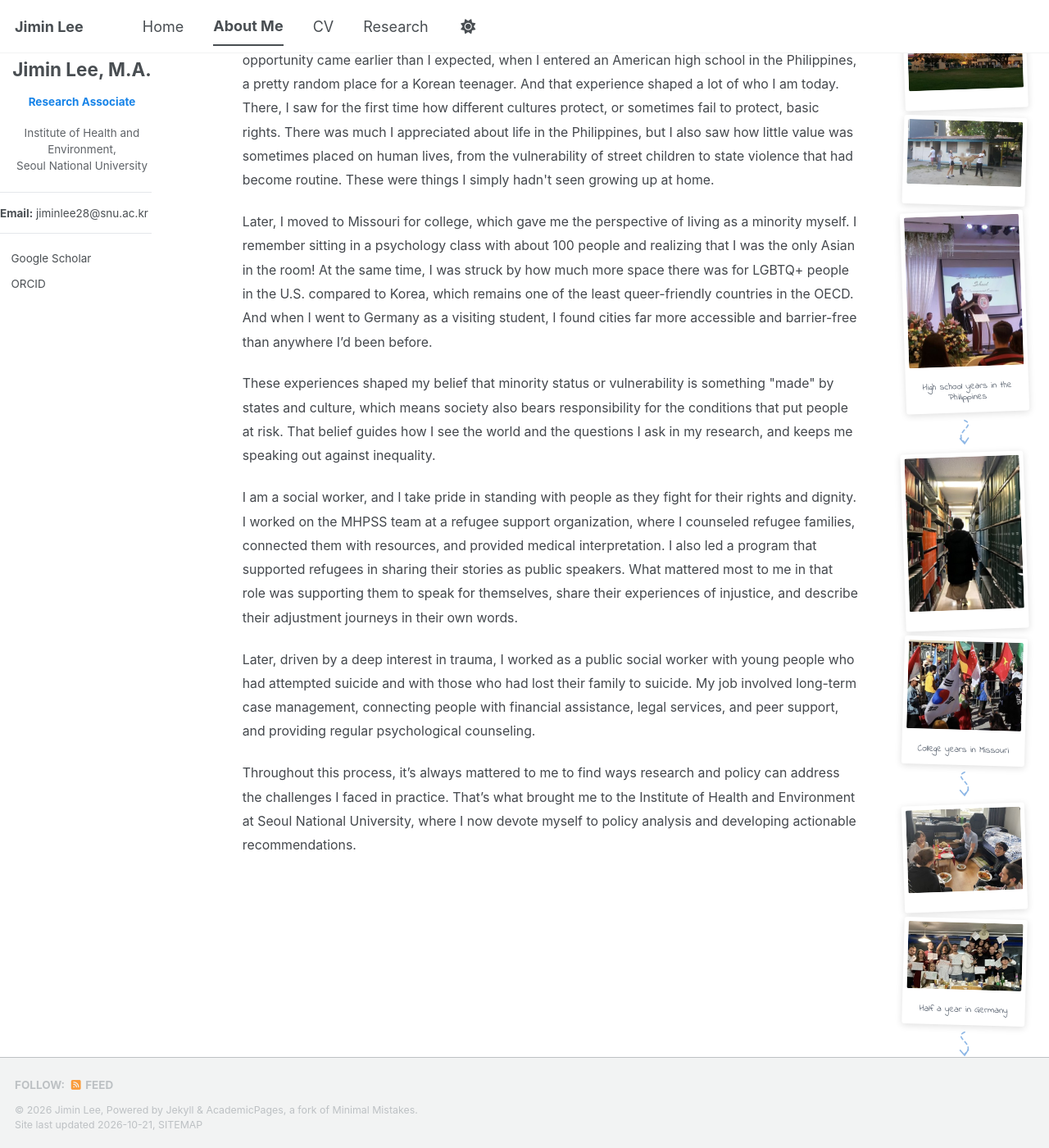
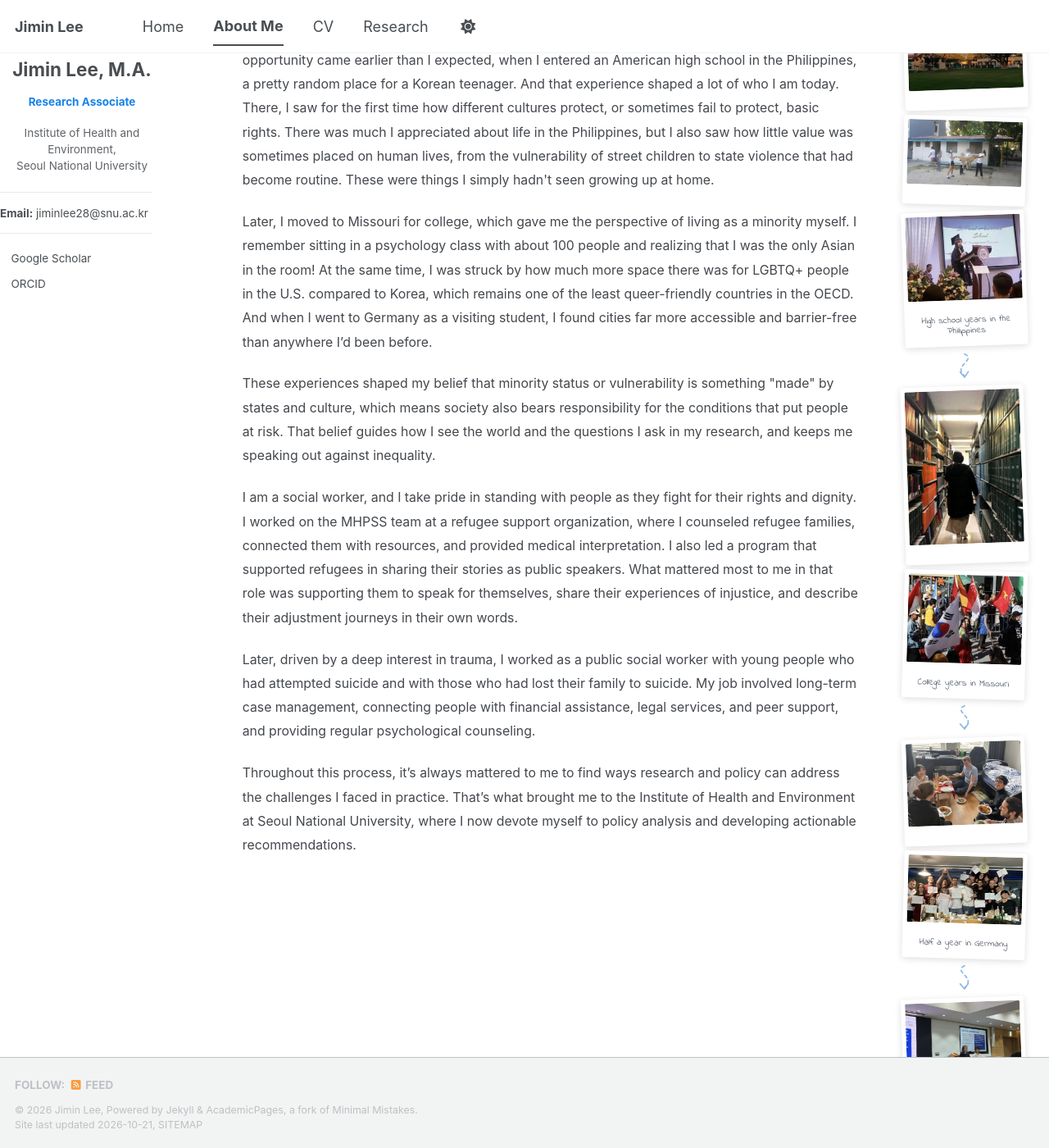
Before and after one commit to jiminlee-research/jiminlee-research.github.io, a Jekyll site: the page built from _pages/about-me.md, in a window 1280 px wide and 1400 px high, scrolled down 309 px. Shown: the whole window at 82% size. Built offline with Jekyll 4.4.1, drawn with Linux system fonts in a browser that asks for light colours; a style sheet for code colours, icons or effects is not loaded.

Commit message:
About Me: new graduation crop; gentle click-to-enlarge for photos
Co-Authored-By: Claude Opus 5.5 <noreply@anthropic.com>
Claude-Session: https://claude.ai/code/session_01GYaXMgFYpFz8tBfJmAVwxN

```diff
--- a/_includes/lightbox.html
+++ b/_includes/lightbox.html
@@ -4,8 +4,11 @@
 .lb-overlay img { max-width:100%; max-height:100%; border-radius:6px; box-shadow:0 8px 30px rgba(0,0,0,.4); }
 .lb-close { position:absolute; top:.8rem; right:1.2rem; color:#fff; font-size:2rem; line-height:1; background:none; border:0; cursor:pointer; }
 [data-lightbox] { cursor:zoom-in; }
+.lb-overlay.lb-soft { background:rgba(20,20,20,.45); }
+.lb-overlay.lb-soft img { max-width:min(460px,88vw); max-height:72vh; background:#fff; padding:8px 8px 10px; border-radius:4px; animation:lbpop .18s ease-out; }
+@keyframes lbpop { from { transform:scale(.85); opacity:0; } to { transform:scale(1); opacity:1; } }
 </style>
-<div class="lb-overlay" id="lb" aria-hidden="true"><button class="lb-close" aria-label="Close">&times;</button><img alt=""></div>
+<div class="lb-overlay{% if include.soft %} lb-soft{% endif %}" id="lb" aria-hidden="true"><button class="lb-close" aria-label="Close">&times;</button><img alt=""></div>
 <script>
 (function(){
   var lb=document.getElementById('lb'), img=lb.querySelector('img');
--- a/_pages/about-me.md
+++ b/_pages/about-me.md
@@ -72,7 +72,7 @@ author_profile: true
 .about-layout .about-section { margin-top:0; }
 .about-timeline { display:flex; flex-direction:column; align-items:center; padding-top:3.2rem; }
 .tl-photo { display:block !important; margin:0; width:150px; background:#fff; padding:5px 5px 6px; box-shadow:0 2px 8px rgba(0,0,0,.13); border-radius:3px; }
-.tl-photo img { width:100%; display:block; border-radius:2px; }
+.tl-photo img { transition:transform .15s; width:100%; display:block; border-radius:2px; }
 .tl-photo figcaption { font-family:'Indie Flower',cursive; font-size:.62rem; line-height:1.2; color:#4b5563; text-align:center !important; width:100%; margin-top:.35rem; }
 .tl-photo.tl-pair { margin-bottom:.5rem; }
 .tilt-l { transform:rotate(-2deg); }
@@ -100,6 +100,7 @@ author_profile: true
 .about-more[open] > summary h2::after { transform:rotate(45deg); }
 .about-more > summary:hover h2 { color:#1683e8; }
 .about-more .tl-second { padding-top:.4rem; }
+.tl-photo img:hover { transform:scale(1.03); }
 </style>
 <link href="https://fonts.googleapis.com/css2?family=Indie+Flower&display=swap" rel="stylesheet">
 
@@ -128,19 +129,19 @@ author_profile: true
 
 </section>
 <aside class="about-timeline" aria-label="Photos from my journey">
-<figure class="tl-photo tilt-l tl-pair"><img src="/images/about/ph-campus.jpg" alt="My high school campus in the Philippines at sunset" loading="lazy"></figure>
-<figure class="tl-photo tilt-r tl-pair"><img src="/images/about/ph-volunteer.jpg" alt="Playing with children while volunteering at a children's home in the Philippines" loading="lazy"></figure>
-<figure class="tl-photo tilt-l"><img src="/images/about/hs.jpg" alt="Giving a speech at my high school commencement in the Philippines" loading="lazy"><figcaption>High school years in the Philippines</figcaption></figure>
+<figure class="tl-photo tilt-l tl-pair"><img src="/images/about/ph-campus.jpg" data-lightbox="/images/about/ph-campus.jpg" alt="My high school campus in the Philippines at sunset" loading="lazy"></figure>
+<figure class="tl-photo tilt-r tl-pair"><img src="/images/about/ph-volunteer.jpg" data-lightbox="/images/about/ph-volunteer.jpg" alt="Playing with children while volunteering at a children's home in the Philippines" loading="lazy"></figure>
+<figure class="tl-photo tilt-l"><img src="/images/about/hs.jpg" data-lightbox="/images/about/hs.jpg" alt="Giving a speech at my high school commencement in the Philippines" loading="lazy"><figcaption>High school years in the Philippines</figcaption></figure>
 <svg class="tl-arrow" viewBox="0 0 60 46" aria-hidden="true"><path d="M30 3 C 50 12, 10 22, 30 38" /><path d="M23 32 L30 40 L36 31" /></svg>
-<figure class="tl-photo tilt-l tl-pair"><img src="/images/about/missouri-library.jpg" alt="Walking through the library stacks in college in Missouri" loading="lazy"></figure>
-<figure class="tl-photo tilt-r"><img src="/images/about/missouri.jpg" alt="Walking in the homecoming parade in Missouri" loading="lazy"><figcaption>College years in Missouri</figcaption></figure>
+<figure class="tl-photo tilt-l tl-pair"><img src="/images/about/missouri-library.jpg" data-lightbox="/images/about/missouri-library.jpg" alt="Walking through the library stacks in college in Missouri" loading="lazy"></figure>
+<figure class="tl-photo tilt-r"><img src="/images/about/missouri.jpg" data-lightbox="/images/about/missouri.jpg" alt="Walking in the homecoming parade in Missouri" loading="lazy"><figcaption>College years in Missouri</figcaption></figure>
 <svg class="tl-arrow" viewBox="0 0 60 46" aria-hidden="true"><path d="M30 3 C 10 12, 50 22, 30 38" /><path d="M23 32 L30 40 L36 31" /></svg>
 <figure class="tl-photo tilt-l tl-pair"><img src="/images/about/germany1.jpg" alt="With friends during half a year in Germany" loading="lazy"></figure>
 <figure class="tl-photo tilt-r"><img src="/images/about/germany2.jpg" alt="Half a year in Germany" loading="lazy"><figcaption>Half a year in Germany</figcaption></figure>
 <svg class="tl-arrow" viewBox="0 0 60 46" aria-hidden="true"><path d="M30 3 C 10 12, 50 22, 30 38" /><path d="M23 32 L30 40 L36 31" /></svg>
-<figure class="tl-photo tilt-l"><img src="/images/about/mhark.jpg" alt="At the symposium of Mental Health Advancement for Refugees in Korea" loading="lazy"><figcaption>At the symposium of Mental Health Advancement for Refugees in Korea</figcaption></figure>
+<figure class="tl-photo tilt-l"><img src="/images/about/mhark.jpg" data-lightbox="/images/about/mhark.jpg" alt="At the symposium of Mental Health Advancement for Refugees in Korea" loading="lazy"><figcaption>At the symposium of Mental Health Advancement for Refugees in Korea</figcaption></figure>
 <svg class="tl-arrow" viewBox="0 0 60 46" aria-hidden="true"><path d="M30 3 C 50 12, 10 22, 30 38" /><path d="M23 32 L30 40 L36 31" /></svg>
-<figure class="tl-photo tilt-r"><img src="/images/about/desk.jpg" alt="My desk at Dongjak Community Mental Health Center" loading="lazy"><figcaption>My desk at Dongjak Community Mental Health Center</figcaption></figure>
+<figure class="tl-photo tilt-r"><img src="/images/about/desk.jpg" data-lightbox="/images/about/desk.jpg" alt="My desk at Dongjak Community Mental Health Center" loading="lazy"><figcaption>My desk at Dongjak Community Mental Health Center</figcaption></figure>
 </aside>
 </div>
 <details class="about-more">
@@ -157,14 +158,16 @@ author_profile: true
 </section>
 <aside class="about-timeline tl-second" aria-label="More photos">
 <div class="tl-dots" aria-hidden="true"><span></span><span></span><span></span></div>
-<figure class="tl-photo tilt-l"><img src="/images/about/marathon.jpg" alt="Running a race in Seoul" loading="lazy"><figcaption>Running a race in Seoul</figcaption></figure>
+<figure class="tl-photo tilt-l"><img src="/images/about/marathon.jpg" data-lightbox="/images/about/marathon.jpg" alt="Running a race in Seoul" loading="lazy"><figcaption>Running a race in Seoul</figcaption></figure>
 <svg class="tl-arrow" viewBox="0 0 60 46" aria-hidden="true"><path d="M30 3 C 50 12, 10 22, 30 38" /><path d="M23 32 L30 40 L36 31" /></svg>
-<figure class="tl-photo tilt-r"><img src="/images/about/sydney.jpg" alt="Running in Sydney!" loading="lazy"><figcaption>Running in Sydney!</figcaption></figure>
+<figure class="tl-photo tilt-r"><img src="/images/about/sydney.jpg" data-lightbox="/images/about/sydney.jpg" alt="Running in Sydney!" loading="lazy"><figcaption>Running in Sydney!</figcaption></figure>
 <div class="tl-dots" aria-hidden="true"><span></span><span></span><span></span></div>
-<figure class="tl-photo tilt-l"><img src="/images/about/hands.jpg" alt="Hands raised together: we rise by lifting others" loading="lazy"></figure>
+<figure class="tl-photo tilt-l"><img src="/images/about/hands.jpg" data-lightbox="/images/about/hands.jpg" alt="Hands raised together: we rise by lifting others" loading="lazy"></figure>
 </aside>
 
 </div>
 </details>
 
 </div>
+
+{% include lightbox.html soft=true %}
```
Also changed, not shown: images/about/hs.jpg.
